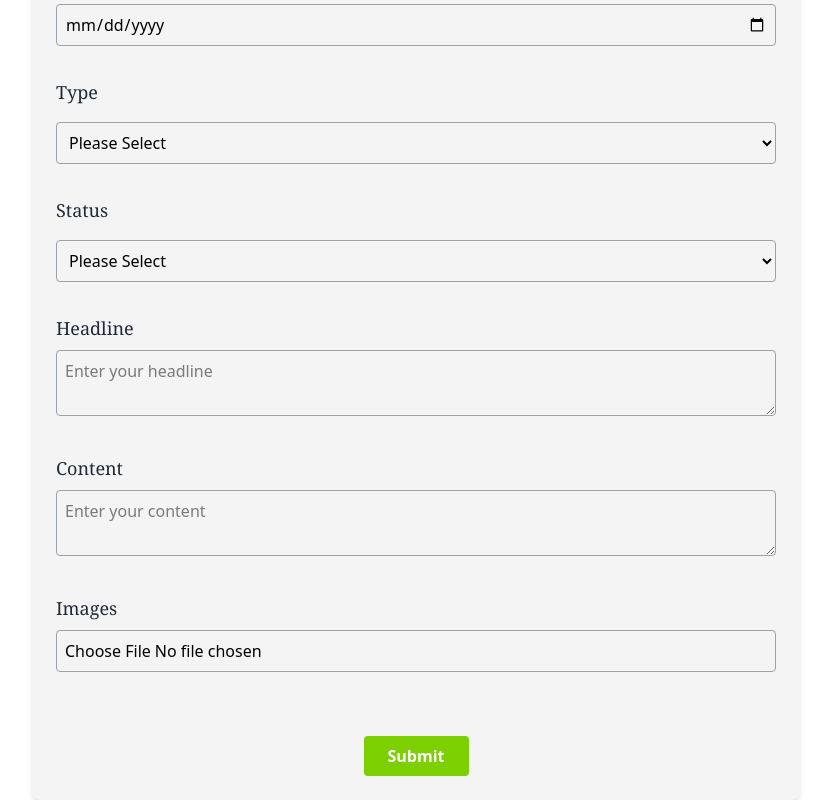
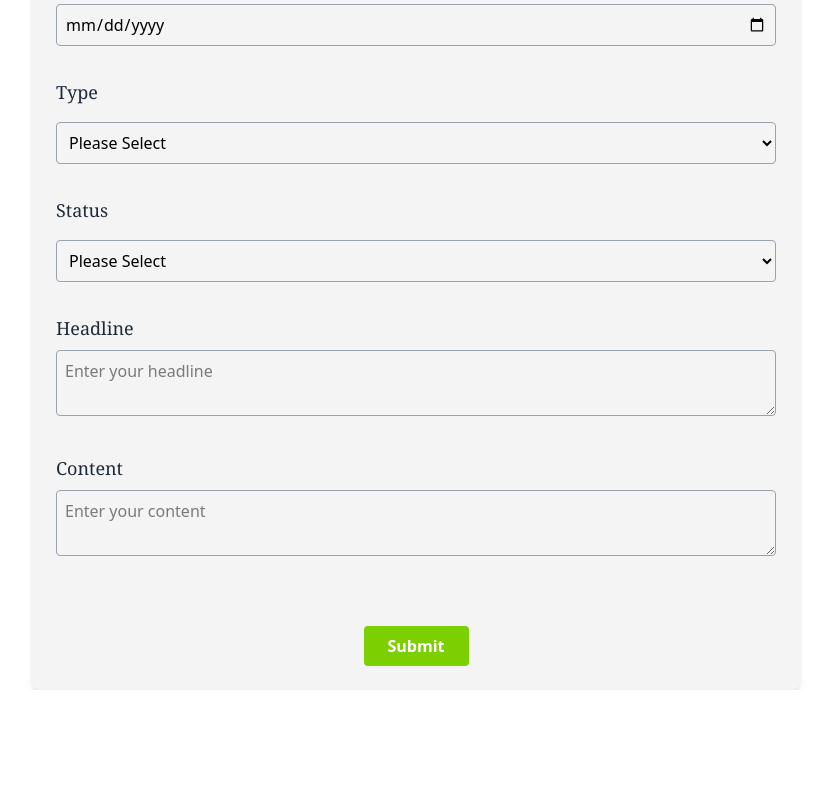
Before and after one commit to Simun234/Content-Planning-App, a React (Vite) app in the folder planning-app/: page /email-plan in a window 1280 px wide. Shown: the part 323-1123 px from the top of the page, without its empty margins (224-1055 px from the left). After the commit the page ends 1013 px from the top, so only its background shows below. Built offline with nearby package versions, Linux system fonts and the light colour scheme.

Commit message:
Ensured success message appears immediately upon submission
Reset form fields after successful submission

 Improved error handling to avoid blocking UI feedback

Optimized state management for cleaner code

```diff
--- a/planning-app/src/pages/email-plan.jsx
+++ b/planning-app/src/pages/email-plan.jsx
@@ -14,7 +14,6 @@ function EmailPlan() {
 
   const [showSuccess, setShowSuccess] = useState(false);
 
-
   const handleChange = (e) => {
     const { name, value } = e.target;
     setFormData({
@@ -23,7 +22,6 @@ function EmailPlan() {
     });
   };
 
-
   const handleFileChange = (e) => {
     setFormData({
       ...formData,
@@ -31,9 +29,10 @@ function EmailPlan() {
     });
   };
 
-
   const handleSubmit = async (e) => {
     e.preventDefault();
+
+    setShowSuccess(true);
 
     const formDataObj = new FormData();
     Object.keys(formData).forEach((key) => {
@@ -41,13 +40,14 @@ function EmailPlan() {
     });
 
     try {
-      const response = await fetch("https://api.web3forms.com/submit", {
+      await fetch("https://api.web3forms.com/submit", {
         method: "POST",
         body: formDataObj,
       });
+    } catch (error) {
+      console.error("Submission error:", error);
+    }
 
-      if (response.ok) {
-        setShowSuccess(true);
     setFormData({
       email: "",
       target: "",
@@ -59,12 +59,6 @@ function EmailPlan() {
       file: null,
     });
     e.target.reset();
-      } else {
-        alert("Submission failed. Please try again.");
-      }
-    } catch (error) {
-      alert("Submission failed. Please check your internet connection.");
-    }
   };
 
   return (
@@ -87,7 +81,6 @@ function EmailPlan() {
         )}
 
         <hr className="mb-8" />
-
 
         <section className="mb-8">
           <p className="font-serif text-lg text-gray-800 mb-4">E-Mail</p>
@@ -117,7 +110,6 @@ function EmailPlan() {
           </div>
         </section>
 
-
         <section className="mb-8">
           <p className="font-serif text-lg text-gray-800 mb-4">Date</p>
           <input
@@ -129,7 +121,6 @@ function EmailPlan() {
             required
           />
         </section>
-
 
         <section className="mb-8">
           <p className="font-serif text-lg text-gray-800 mb-4">Type</p>
@@ -149,7 +140,6 @@ function EmailPlan() {
           </select>
         </section>
 
-
         <section className="mb-8">
           <p className="font-serif text-lg text-gray-800 mb-4">Status</p>
           <select
@@ -168,7 +158,6 @@ function EmailPlan() {
           </select>
         </section>
 
-
         <section className="mb-8">
           <label htmlFor="headline" className="font-serif text-lg text-gray-800 mb-2 block">
             Headline
@@ -184,7 +173,6 @@ function EmailPlan() {
             required
           />
         </section>
-
 
         <section className="mb-8">
           <label htmlFor="subhead" className="font-serif text-lg text-gray-800 mb-2 block">
@@ -202,22 +190,6 @@ function EmailPlan() {
           />
         </section>
 
-
-        <section className="mb-8">
-          <label htmlFor="fileInput" className="font-serif text-lg text-gray-800 mb-2 block">
-            Images
-          </label>
-          <input
-            type="file"
-            name="file"
-            onChange={handleFileChange}
-            className="w-full p-2 border border-gray-400 rounded focus:outline-none focus:ring-2 focus:ring-lime-500"
-            id="fileInput"
-            required
-          />
-        </section>
-
-
         <div className="mt-8 flex justify-center">
           <button
             type="submit"
```
Lines whose indentation alone changed are shown as unchanged.
